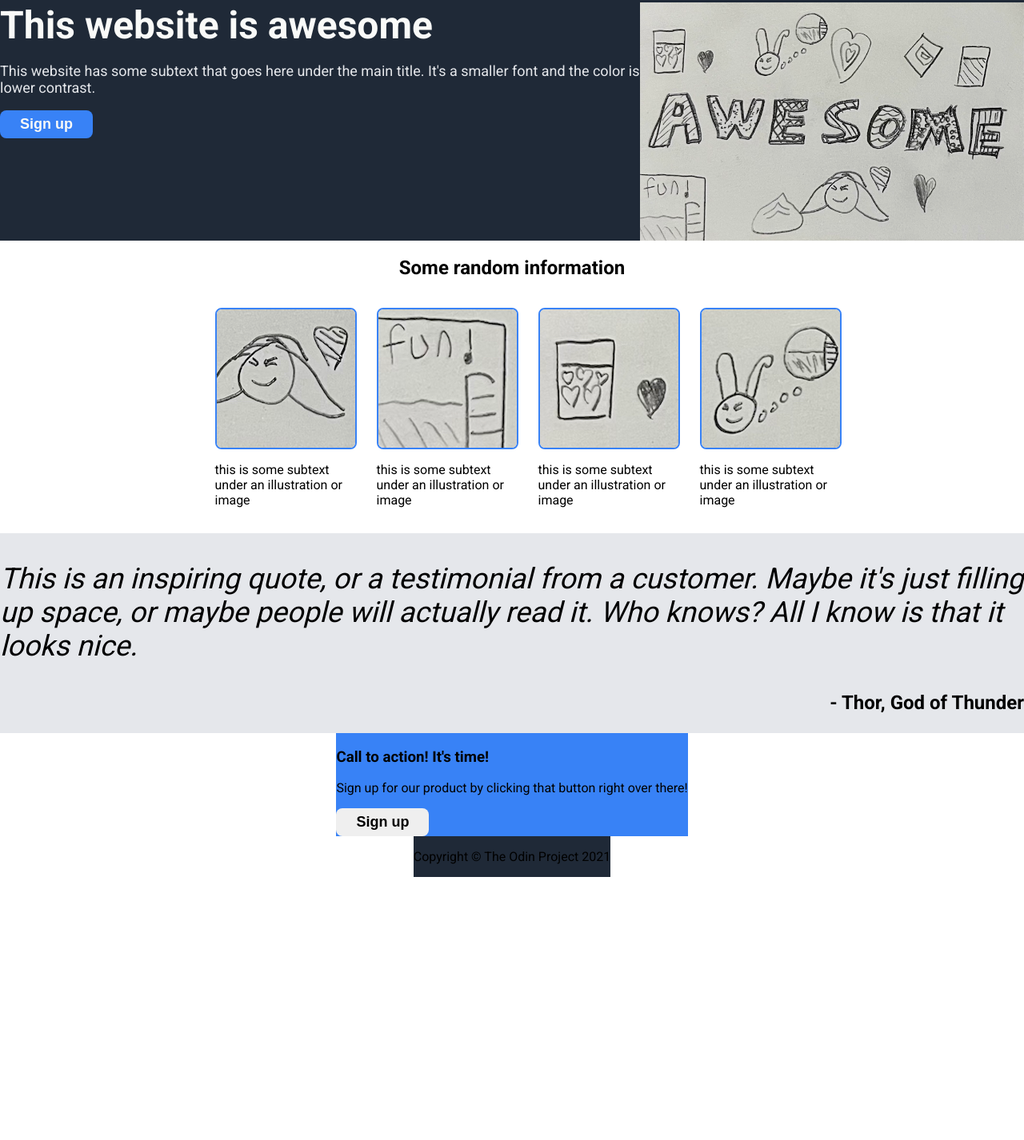
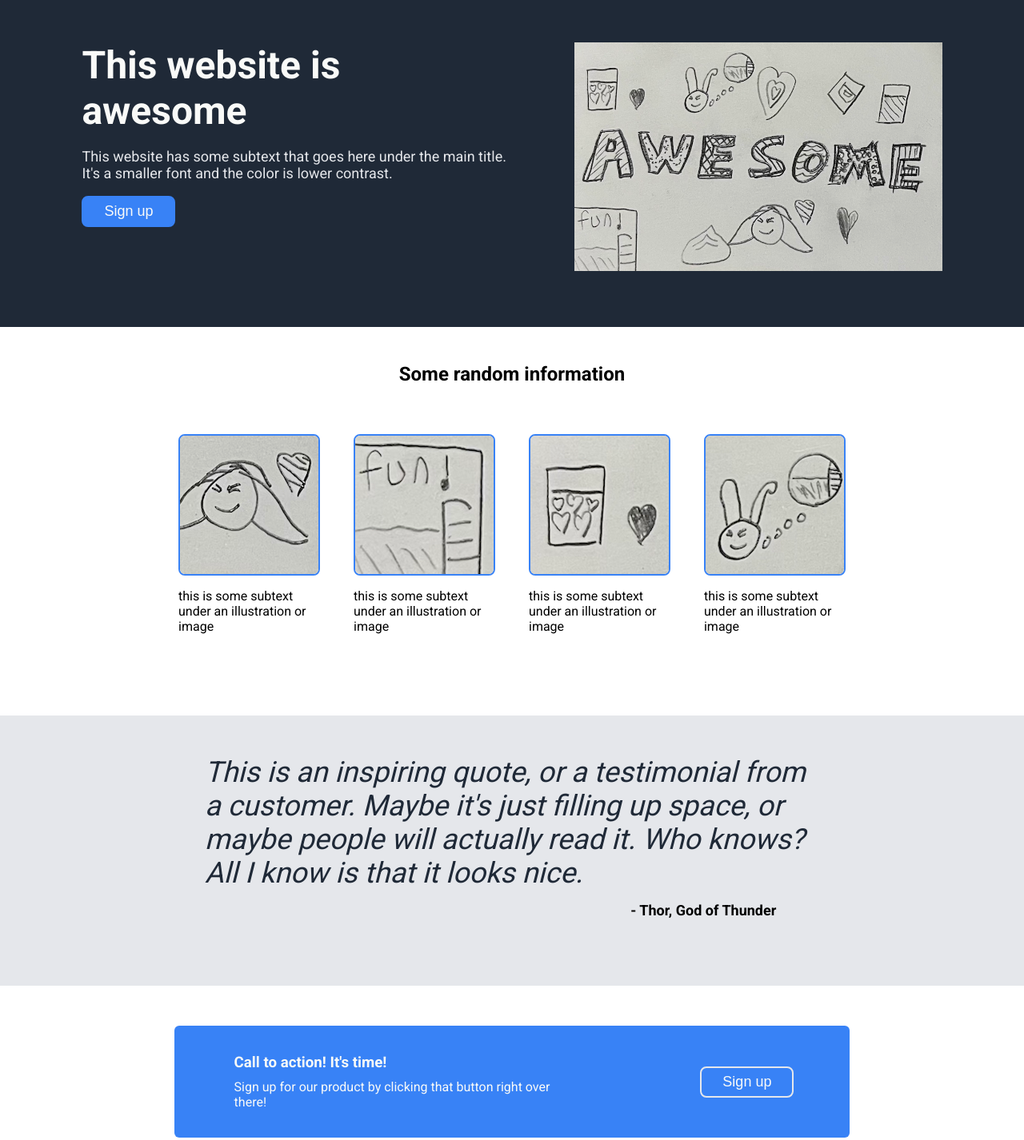
Before and after one commit to rakurakuraku/odin-landing-page, a plain HTML site: page index.html in a window 1280 px wide. Shown: the part 54-1480 px from the top of the page at 80% size. Before the commit the page ends 1151 px from the top, so only its background shows below. Drawn offline with Linux system fonts and the light colour scheme.

Commit message:
Completed html and css, for now at least

```diff
--- a/index.html
+++ b/index.html
@@ -35,7 +35,7 @@
     </div>
 
     <div class="info-section">
-      <h2>Some random information</h2>
+      <h2 class="info-title">Some random information</h2>
       <ul class="info-imgs">
         <li class="info-li"><img  class="info-img" src="images/face.jpg" alt="A simple drawing of a face"><p>this is some subtext under an illustration or image</p></li>
         <li class="info-li"><img  class="info-img" src="images/fun.jpg" alt="A simple drawing of a pool with fun written by it"><p>this is some subtext under an illustration or image</p></li>
@@ -45,22 +45,26 @@
     </div>
 
     <div class="quote-section">
-      <p class="quote"><em>This is an inspiring quote, or a testimonial from a customer. Maybe it's just filling up space, or maybe people will actually read it. Who knows? All I know is that it looks nice.</em></p>
-      <p class="quote-credit">- Thor, God of Thunder</p>
+      <div class="quote-box">
+      <em class="quote">This is an inspiring quote, or a testimonial from a customer. Maybe it's just filling up space, or maybe people will actually read it. Who knows? All I know is that it looks nice.</em>
+      <h2 class="quote-credit">- Thor, God of Thunder</h2>
+      </div>
     </div>
 
     <div class="signup-banner">
-      <div class="banner-text"></div>
-        <h3 class="signup-title">Call to action! It's time!</h3>
-        <p>Sign up for our product by clicking that button right over there!</p>
-        <Button class="banner-button">Sign up</Button>
-        </div>
+      <div class="banner-text">
+        <h3 class="banner-title">Call to action! It's time!</h3>
+        <p class="banner-body">Sign up for our product by clicking that button right over there!</p>
+      </div>
+      <Button class="banner-button">Sign up</Button>
     </div>
+
 
     <div class="footer">
         <p>Copyright © The Odin Project 2021</p>
     </div>
 
+
   </body>
 
 </html>
--- a/style.css
+++ b/style.css
@@ -5,16 +5,18 @@ body {
    display: flex;
    flex-direction: column;
    align-items: center;
-   justify-content: flex-start;
+   justify-content: stretch;
    margin: 0px;
 }
 
 button {
     font-size: 18px;
-    font-weight: 600;
+    font-weight: 500;
     padding: 7px 25px;
     border-radius: 8px;
-    border-width: 0px;
+    width: 117px;
+    height: 39px;
+    flex-shrink: 0;
 }
 
 ul {
@@ -27,6 +29,8 @@ ul {
     display: flex;
     flex-direction: column;
     flex: 0;
+    align-items: center;
+    width: 100vw;
 }
 
 
@@ -36,31 +40,36 @@ ul {
     color: #F9FAF8;
     margin: 0px;
     align-self: center;
+    justify-self: flex-start;
 }
 
 .header-links {
     font-size: 18px;
     color: #E5E7EB;
-    display: flex;
     gap: 20px;
+    padding-inline-start: 0px;
 }
 
 .header-top {
     display: flex;
     justify-content: space-between;
+    width: 84vw;
 }
 
 .header-body {
     display: flex;
-    /*margin: auto 0px;*/
+    padding-top: 50px;
+    padding-bottom: 70px;
+    gap: 3%;
+    flex-direction: row;
+    justify-content: space-between;
+    width: 84vw;
 }
 
 .hero-text {
     display: flex;
     flex-direction: column;
-    /*max-width: 440px;
-    min-width: 300px;
-    padding-right: 40px;*/
+    max-width: 50%;
 }
 
 .hero {
@@ -76,14 +85,14 @@ ul {
 }
 
 .head-butt {
-    width: fit-content;
+    border: 2px solid #3882F6;
+    background-color: #3882F6;
     color: #F9FAF8;
-    background-color: #3882F6;
 }
 
 .header-img {
-    max-width: 480px;
-    max-height: auto;
+    width: 460px;
+    height: 100%;
     flex-shrink: 0;
 }
 
@@ -92,11 +101,24 @@ ul {
     flex-direction: column;
     justify-content: center;
     align-items: center;
+    width: 100vw;
+}
+
+.info-title {
+    padding-top: 25px;
 }
 
 .info-imgs {
-    gap: 25px;
+    display: flex;
+    flex-direction: row;
+    flex-wrap: wrap;
+    width: 82vw;
     justify-content: center;
+    gap: 4%;
+    padding-inline-start: 0px;
+    padding-top: 25px;
+    padding-bottom: 70px;
+    max-height: 760px;
 }
 
 .info-li {
@@ -107,35 +129,75 @@ ul {
 
 .info-img {
     border:2px solid #3882F6;
-    border-width: 2px;
     border-radius: 8px;
 }
 
 .quote-section {
     background-color: #E5E7EB;
+    width: 100vw;
+    display: flex;
+    flex-direction: row;
+    justify-content: center;
 }
 
+.quote-box {
+    width: 60vw;
+    padding-top: 50px;
+    padding-bottom: 70px;
+}
 .quote {
     font-size: 36px;
-    font-weight: 100;
+    font-weight: 300;
+    color: #1F2937;
 }
 
 .quote-credit {
-    justify-self: right;
+    display: flex;
+    flex-direction: row;
+    justify-content: flex-end;
     font-weight: bolder;
-    font-size: 24px;
+    font-size: 18px;
+    padding-right: 7%;
 }
 
 .signup-banner {
     background-color: #3882F6;
+    margin-top: 50px;
+    margin-bottom: 70px;
+    width: 66vw;
+    height: fit-content;
+    padding: 30px 70px;
+    display: flex;
+    flex-direction: row;
+    justify-content: center;
+    border-radius: 6px;
+    box-sizing: border-box;
+    gap: 20%;
+}
+
+.banner-title, .banner-body {
+    margin: 0px;
+    padding: 5px;
+}
+
+.banner-text {
+    display: flex;
+    flex-direction: column;
+    color: #F9FAF8;
 }
 
 .banner-button {
-    border-color: #E5E7EB;
+    border: 2px solid #E5E7EB;
+    color: #F9FAF8;
+    background-color: #3882F6;
+    align-self: center;
 }
 
-
 .footer {
+    display: flex;
+    flex-direction: row;
     background-color: #1F2937;
-
+    justify-content: center;
+    width: 100vw;
+    color: #F9FAF8;
 }
```
